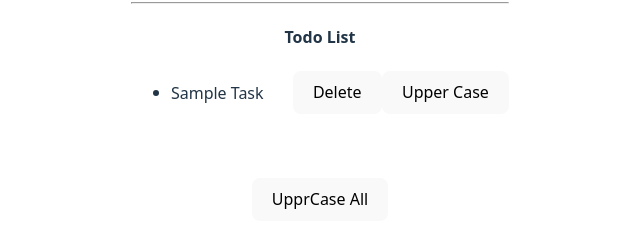
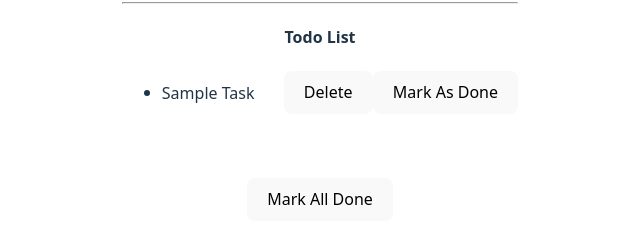
Before and after one commit to whoxshu/React-State-, a React app: page / in a window 1280 px wide. Shown: the part 350-598 px from the top of the page, without its empty margins (320-960 px from the left). Built offline with nearby package versions, Linux system fonts and the light colour scheme; the HTML template or start-up script is replaced by a standard one.

Commit message:
Updated Todo list

```diff
--- a/src/TodoList.jsx
+++ b/src/TodoList.jsx
@@ -2,12 +2,13 @@
 import {v4 as uuidv4} from 'uuid';
 
 export default function TodoList() {
-    let [todos,setTodos] = useState([{task:"Sample Task",id:uuidv4()}]);
+    let [todos,setTodos] = useState([
+        {task:"Sample Task",id:uuidv4(),isDone:false}]);
     let [newTodo , setNewTodo] = useState("");
 
     let addNewTask = () => {
         setTodos((prevTodos)=>{
-          return[...prevTodos,{task:newTodo,id:uuidv4()}];
+          return[...prevTodos,{task:newTodo,id:uuidv4(),isDone:false}];
         });
         setNewTodo("");
     } ;
@@ -20,23 +21,24 @@
        setTodos( todos.filter((todo)=>todo.id !=id));
     };
 
-    let UpperCaseAll = () => {
+    let markAllDone = () => {
     setTodos((prevTodos) =>
     prevTodos.map((todo) =>{
 return {...todo,
-task: todo. task. toUpperCase(),
+isDone : true ,
 };
 })
     );
 };
 
-let upperCaseOne = (id ) => {
+let markAsDone = (id ) => {
     setTodos((prevTodos) =>
         prevTodos.map((todo) => {
     if (todo.id == id) {
         return{
             ...todo,
-            task : todo.task.toUpperCase(),
+            isDone : true ,
+
         };
     }
 else{
@@ -63,16 +65,16 @@
                     {
                         todos.map((todo)=> (
                             <li key={todo.id}>
-                                <span>{todo.task}</span>
+                                <span style={todo.isDone ?{textDecorationLine:"line-through"}:{} } >{todo.task}</span>
                                 &nbsp; &nbsp; &nbsp; &nbsp;
                                 <button onClick={() => deleteTodo(todo.id)}>Delete</button>
-                                <button onClick={() => upperCaseOne(todo.id)}>Upper Case</button>
+                                <button onClick={() =>markAsDone(todo.id)}>Mark As Done </button>
                                 </li>
                         ))
                     }
                  </ul>
                  <br /><br />
-                 <button onClick={UpperCaseAll}>UpprCase All </button>
+                 <button onClick={markAllDone}>Mark All Done </button>
 
         </div>
     )
```
